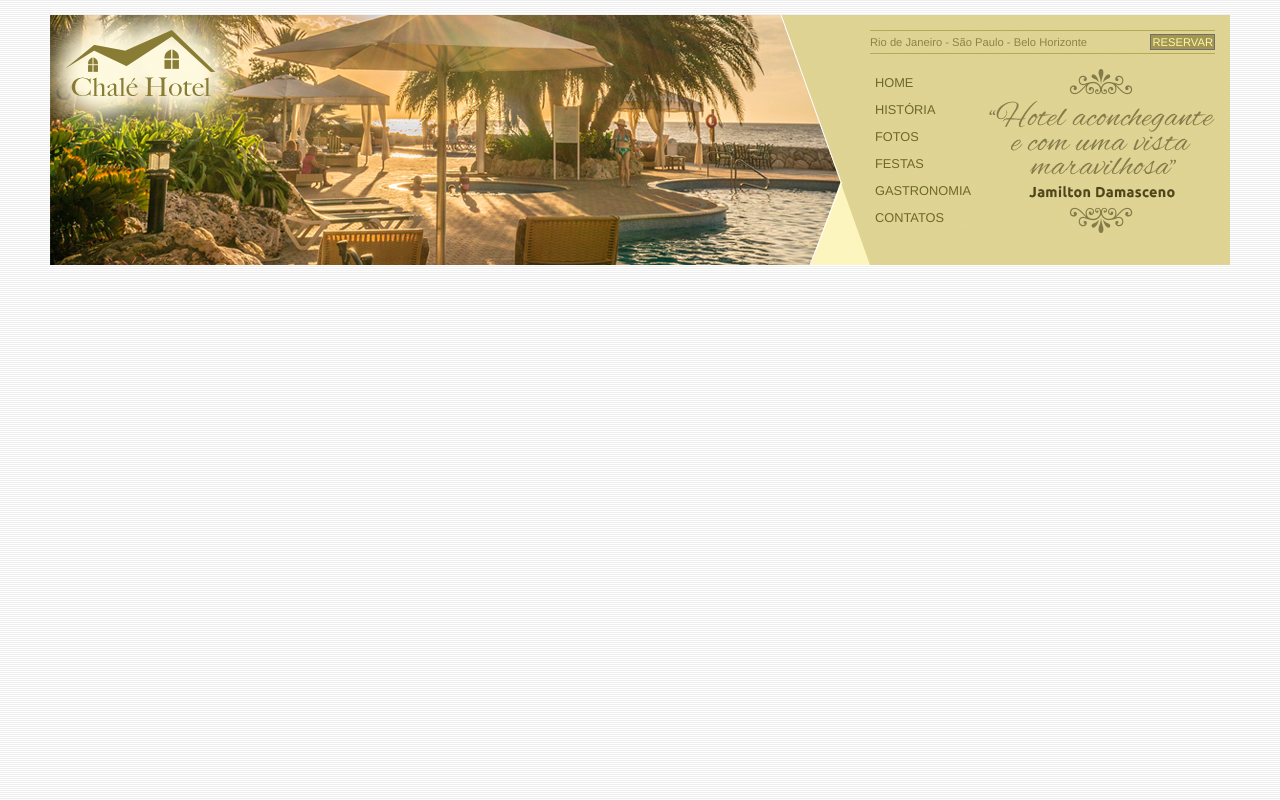
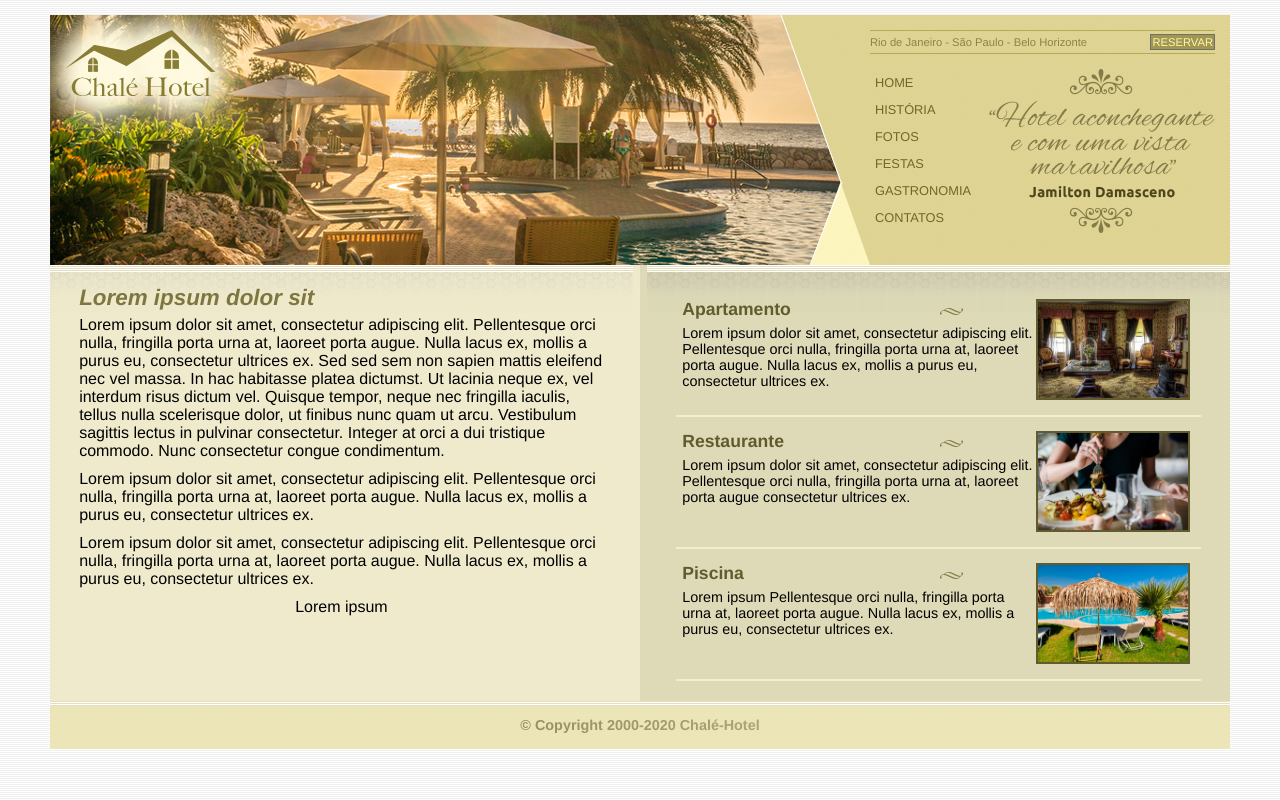
Before and after one commit to DiogenesDv/Chal--Hotel, a plain HTML site: page index.html in a window 1280 px wide. Drawn offline with Linux system fonts and the light colour scheme.

Commit message:
Update index.html

```diff
--- a/index.html
+++ b/index.html
@@ -43,6 +43,90 @@
 
         </div><!--Fim Topo-->
 
+        <div id="area-principal"><!--Area Principal-->
+            <div class="conteudo">
+                <h2>
+                    Lorem ipsum dolor sit
+                </h2>
+                <p>
+                    Lorem ipsum dolor sit amet, consectetur adipiscing elit.
+                    Pellentesque orci nulla, fringilla porta urna at, laoreet
+                    porta augue. Nulla lacus ex, mollis a purus eu, consectetur
+                    ultrices ex. Sed sed sem non sapien mattis eleifend nec vel
+                    massa. In hac habitasse platea dictumst. Ut lacinia neque ex,
+                    vel interdum risus dictum vel. Quisque tempor, neque nec
+                    fringilla iaculis, tellus nulla scelerisque dolor, ut finibus
+                    nunc quam ut arcu. Vestibulum sagittis lectus in pulvinar
+                    consectetur. Integer at orci a dui tristique commodo.
+                    Nunc consectetur congue condimentum.
+                </p>
+                <p>
+                    Lorem ipsum dolor sit amet, consectetur adipiscing elit.
+                    Pellentesque orci nulla, fringilla porta urna at, laoreet
+                    porta augue. Nulla lacus ex, mollis a purus eu, consectetur
+                    ultrices ex.
+                </p>
+                <p>
+                    Lorem ipsum dolor sit amet, consectetur adipiscing elit.
+                    Pellentesque orci nulla, fringilla porta urna at, laoreet
+                    porta augue. Nulla lacus ex, mollis a purus eu, consectetur
+                    ultrices ex.
+                </p>
+                <p style="text-align: center;">Lorem ipsum</p>
+            </div>
+        </div><!--Fim Area Principal-->
+
+        <div id="area-lateral"><!--Lateral-->
+            <div class="conteudo">
+                <ul id="areas-do-hotel">
+                    <li>
+                        <a href="">
+                            <img src="imagens/apartamento.jpg" alt="Apartamento" style="width: 150px;">
+                            <h3>Apartamento</h3>
+                            <p>
+                                Lorem ipsum dolor sit amet, consectetur adipiscing elit.
+                                Pellentesque orci nulla, fringilla porta urna at, laoreet
+                                porta augue. Nulla lacus ex, mollis a purus eu, consectetur
+                                ultrices ex.
+                            </p>
+                        </a>
+                    </li>
+
+                    <li>
+                        <a href="">
+                            <img src="imagens/restaurante.jpg" alt="Restaurante" style="width: 150px;">
+                            <h3>Restaurante</h3>
+                            <p>
+                                Lorem ipsum dolor sit amet, consectetur adipiscing elit.
+                                Pellentesque orci nulla, fringilla porta urna at, laoreet
+                                porta augue consectetur
+                                ultrices ex.
+                            </p>
+                        </a>
+                    </li>
+
+                    <li>
+                        <a href="">
+                            <img src="imagens/piscina.jpg" alt="Piscina" style="width: 150px;">
+                            <h3>Piscina</h3>
+                            <p>
+                                Lorem ipsum
+                                Pellentesque orci nulla, fringilla porta urna at, laoreet
+                                porta augue. Nulla lacus ex, mollis a purus eu, consectetur
+                                ultrices ex.
+                            </p>
+                        </a>
+                    </li>
+
+                </ul>
+            </div>
+        </div><!--Fim Lateral-->
+
+        <div id="rodape-falso"></div>
     </div><!--Fim Container-->
+
+        <div id="rodape">
+            <h3><span> &copy; Copyright 2000-2020 Chalé-Hotel </span></h3>
+        </div>
 </body>
 </html>
```
